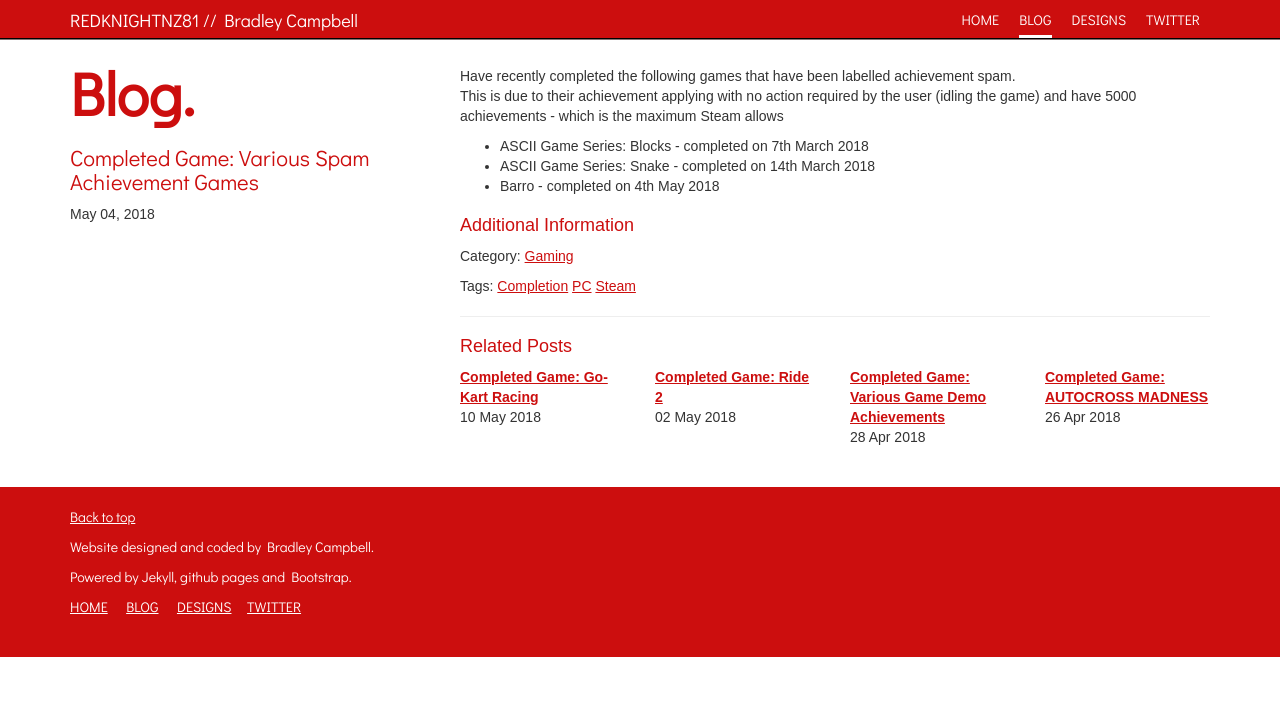
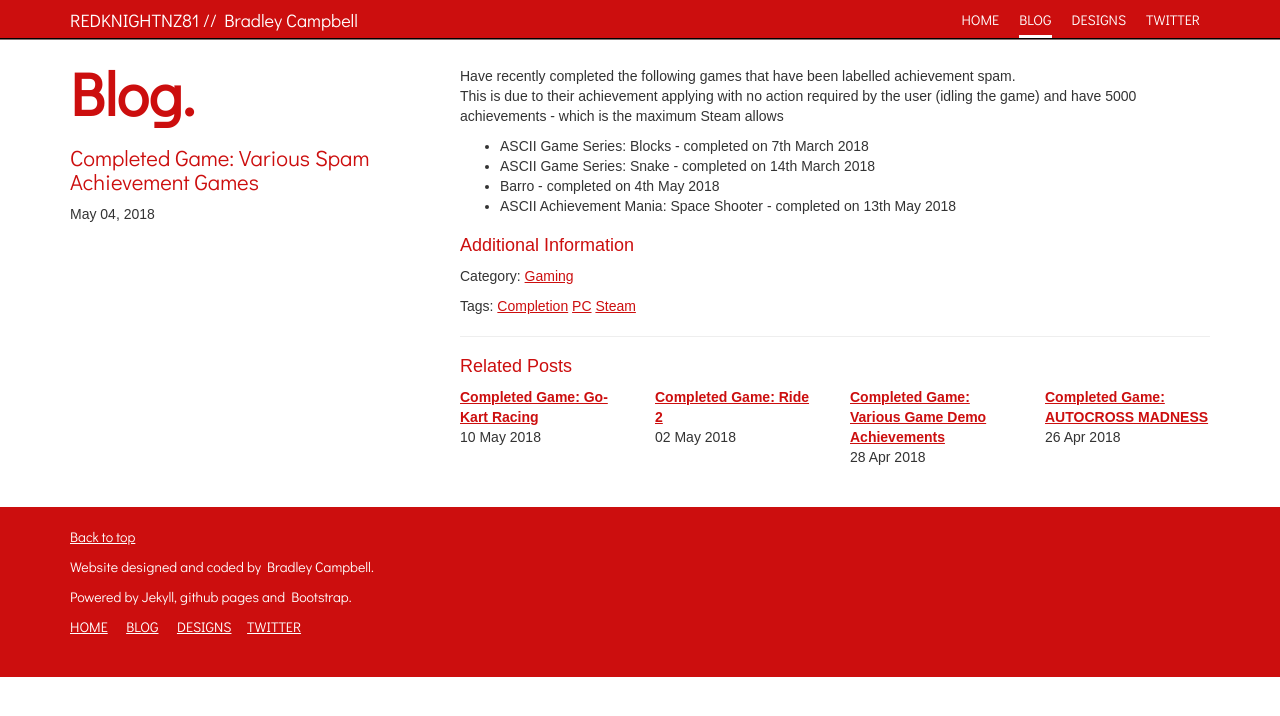
Before and after one commit to redknightnz81/redknightnz81.github.io, a Jekyll site: the page built from _posts/2018-05-04-completed-game-various-spam-achievement-games.md, in a window 1280 px wide. Shown: the top 716 px of the page. Built offline with Jekyll 4.4.1, drawn with Linux system fonts in a browser that asks for light colours; nearby versions of some CDN libraries.

Commit message:
2018.13.05
Updated completed SPAM games.

```diff
--- a/_posts/2018-05-04-completed-game-various-spam-achievement-games.md
+++ b/_posts/2018-05-04-completed-game-various-spam-achievement-games.md
@@ -8,4 +8,4 @@
 ---
 
 <p>Have recently completed the following games that have been labelled achievement spam.<br />This is due to their achievement applying with no action required by the user (idling the game) and have 5000 achievements - which is the maximum Steam allows</p>
-<ul><li>ASCII Game Series: Blocks - completed on 7th March 2018</li><li>ASCII Game Series: Snake - completed on 14th March 2018</li><li>Barro - completed on 4th May 2018</li></ul>
+<ul><li>ASCII Game Series: Blocks - completed on 7th March 2018</li><li>ASCII Game Series: Snake - completed on 14th March 2018</li><li>Barro - completed on 4th May 2018</li><li>ASCII Achievement Mania: Space Shooter - completed on 13th May 2018</li></ul>
```
